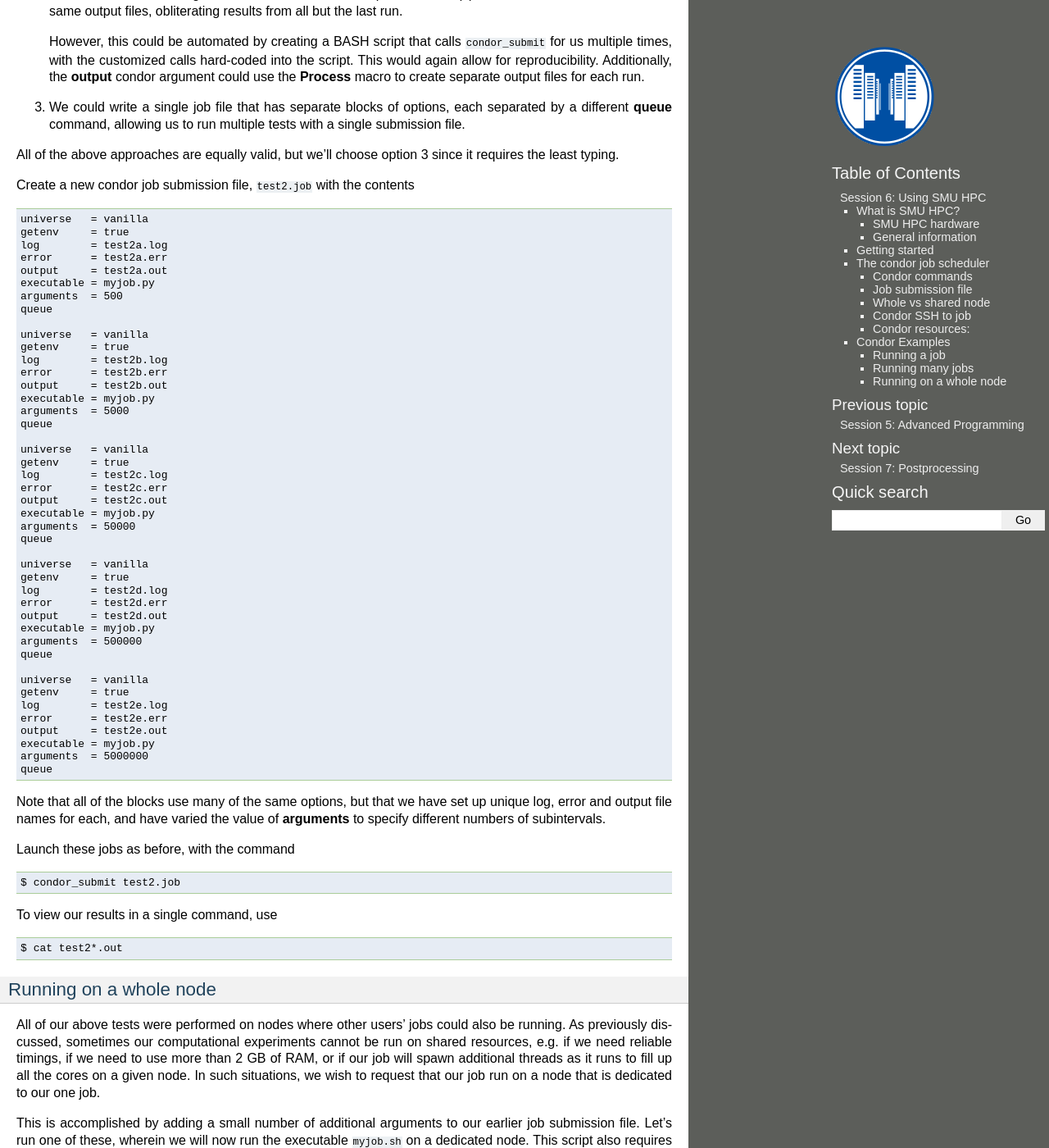
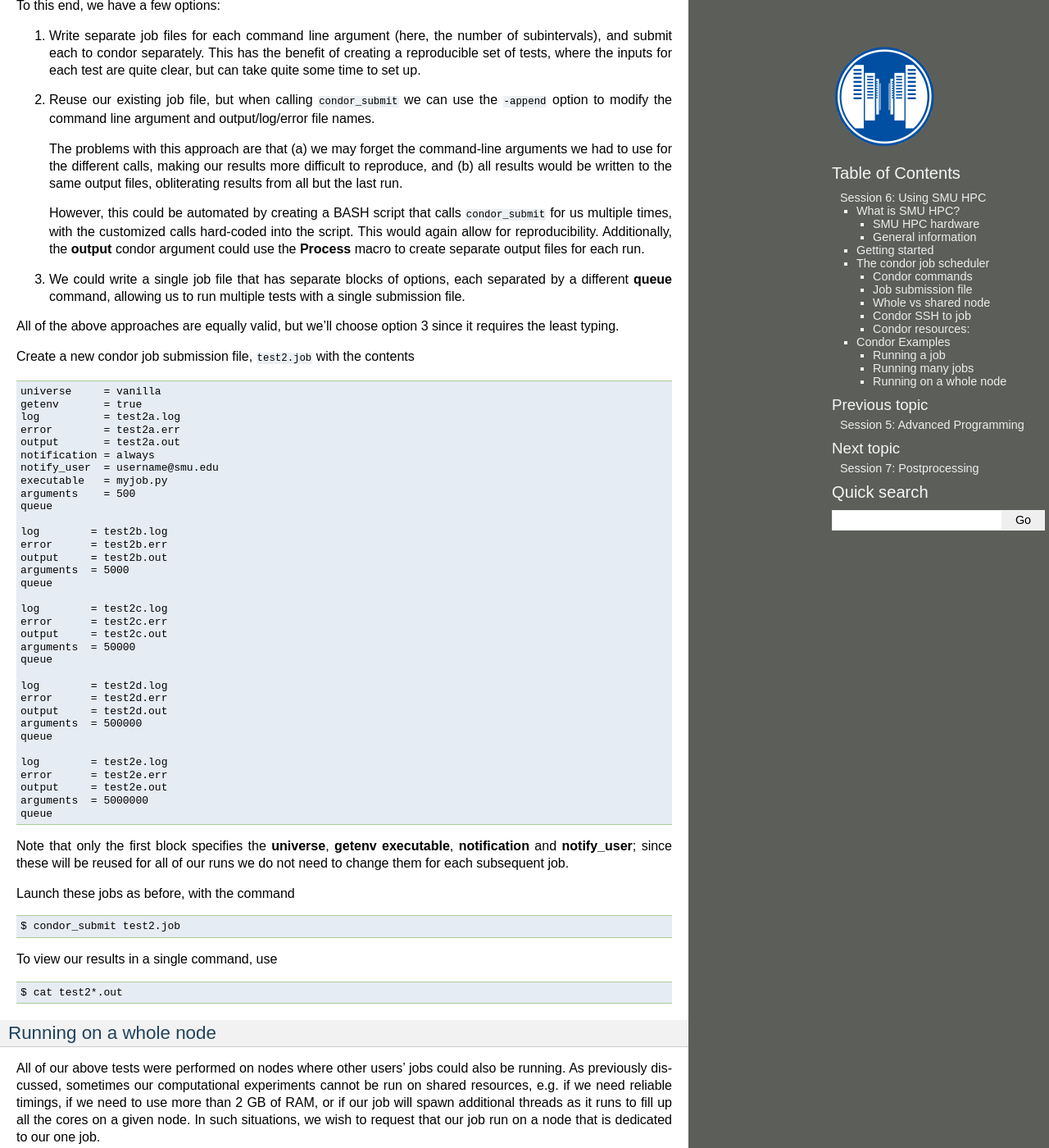
Before and after one commit to drreynolds/smuhpc-workshop, a Sphinx documentation site: the page built from source/session_6.rst, in a window 1280 px wide and 1400 px high, scrolled down 9990 px. Shown: the whole window at 82% size. Built offline with Sphinx 7.4.7, drawn with Linux system fonts in a browser that asks for light colours; some of the changed text lies outside the part shown.

Commit message:
Updates to sessions 6 and 7

```diff
--- a/source/session_6.rst
+++ b/source/session_6.rst
@@ -779,6 +780,14 @@
    $ tar -zxf session6.tgz
    $ cd session6
 
+Before we can use this example, we need to set up our environment
+correctly:
+
+.. code-block:: bash
+
+   $ module load gcc
+   $ module load python
+
 
 .. index:: condor examples; single shared node job
 
@@ -809,18 +818,28 @@
 should instead run it on dedicated compute nodes instead of the shared
 login nodes.
 
+Before submitting this script to condor, we need to ensure that
+``myjob.py`` has "executable" permissions:
+
+.. code-block:: bash
+
+   $ chmod +x ./myjob.py
+
+
 Create a new job submission file, ``test1.job`` using the editor of
 your choice (e.g. ``gedit`` or ``emacs``), and fill in the arguments
 
 .. code-block:: text
 
-   universe   = vanilla
-   getenv     = true
-   log        = test1.log
-   error      = test1.err
-   output     = test1.out
-   executable = myjob.py
-   arguments  = 5000000
+   universe     = vanilla
+   getenv       = true
+   log          = test1.log
+   error        = test1.err
+   output       = test1.out
+   notification = always
+   notify_user  = username@smu.edu
+   executable   = myjob.py
+   arguments    = 5000000
    queue
 
 Submit this to the condor scheduler with the command
@@ -894,55 +913,45 @@
 
 .. code-block:: text
 
-   universe   = vanilla
-   getenv     = true
-   log        = test2a.log
-   error      = test2a.err
-   output     = test2a.out
-   executable = myjob.py
-   arguments  = 500
+   universe     = vanilla
+   getenv       = true
+   log          = test2a.log
+   error        = test2a.err
+   output       = test2a.out
+   notification = always
+   notify_user  = username@smu.edu
+   executable   = myjob.py
+   arguments    = 500
    queue
 
-   universe   = vanilla
-   getenv     = true
    log        = test2b.log
    error      = test2b.err
    output     = test2b.out
-   executable = myjob.py
    arguments  = 5000
    queue
 
-   universe   = vanilla
-   getenv     = true
    log        = test2c.log
    error      = test2c.err
    output     = test2c.out
-   executable = myjob.py
    arguments  = 50000
    queue
 
-   universe   = vanilla
-   getenv     = true
    log        = test2d.log
    error      = test2d.err
    output     = test2d.out
-   executable = myjob.py
    arguments  = 500000
    queue
 
-   universe   = vanilla
-   getenv     = true
    log        = test2e.log
    error      = test2e.err
    output     = test2e.out
-   executable = myjob.py
    arguments  = 5000000
    queue
 
-Note that all of the blocks use many of the same options, but that we
-have set up unique log, error and output file names for each, and have
-varied the value of **arguments** to specify different numbers of
-subintervals.
+Note that only the first block specifies the **universe**, **getenv**
+**executable**, **notification** and **notify_user**; since these will
+be reused for all of our runs we do not need to change them for each
+subsequent job.
 
 Launch these jobs as before, with the command
 
@@ -978,6 +987,13 @@
 computes the first ``n`` prime numbers using a simplistic version of
 the *trial division* algorithm.
 
+Before submitting this script to condor, we need to ensure that
+``myjob.sh`` has "executable" permissions:
+
+.. code-block:: bash
+
+   $ chmod +x ./myjob.sh
+
 Create a new condor job submission file, ``test3.job`` with the contents
 
 .. code-block:: text
```
Also changed, not shown: other parts of source/session_6.rst (+3 -2 lines), source/session_7.rst (+32 -7 lines).
